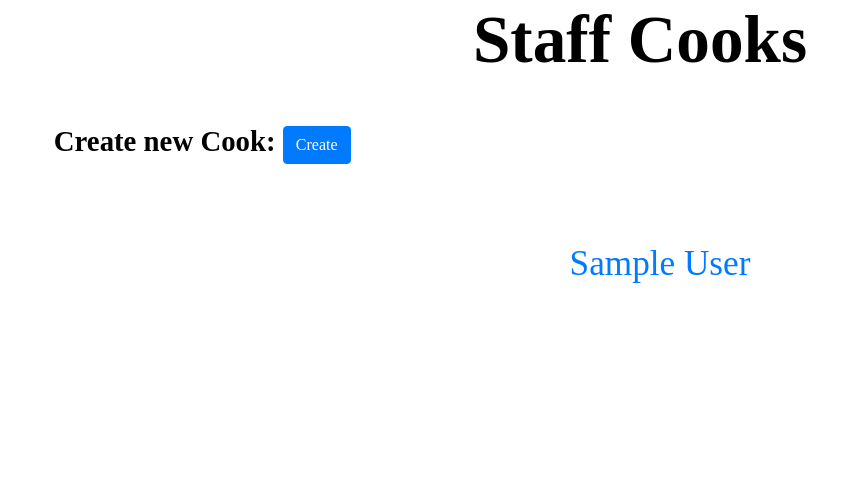
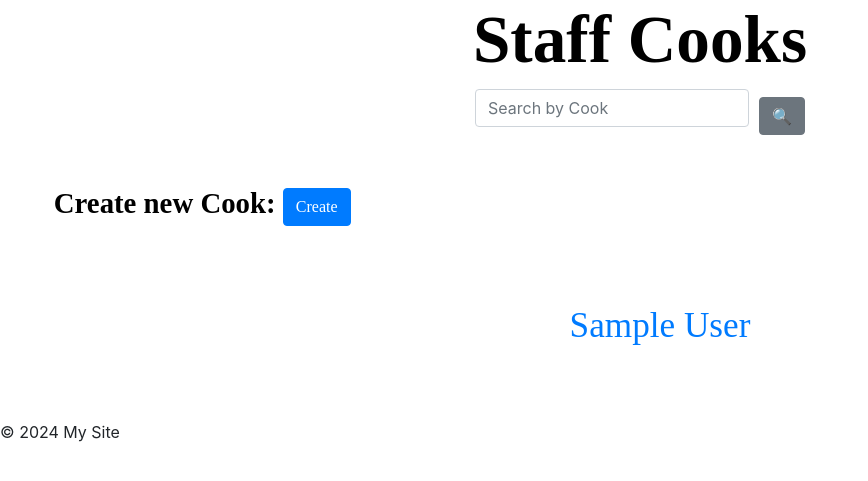
Before and after one commit to SemenetsSergii/Restaurant-Kitchen-Service, a Django app: page /kitchen/cook/ in a window 1280 px wide. Shown: the part 211-692 px from the top of the page, without its empty margins (0-868 px from the left). Run offline with Django 5.2, Linux system fonts and the light colour scheme; the visitor is signed in with stand-in values (Sample User, id 1); data comes from the database, SQL or seed files in the repository; data that the repository does not hold is empty; some libraries are stand-ins or nearby versions.

Commit message:
add search form for cook, dish & dish type

```diff
--- a/kitchen/forms.py
+++ b/kitchen/forms.py
@@ -37,3 +37,42 @@ def validation_year_of_experience(years_of_experience: int) -> int:
     elif years_of_experience < 0:
         raise ValidationError("The length of service should not be less than 0")
     return years_of_experience
+
+
+class CookSearchForm(forms.Form):
+    username = forms.CharField(
+        max_length=255,
+        required=False,
+        label="",
+        widget=forms.TextInput(
+            attrs={
+                "placeholder": "Search by Cook"
+            }
+        )
+    )
+
+
+class DishSearchForm(forms.Form):
+    name = forms.CharField(
+        max_length=255,
+        required=False,
+        label="",
+        widget=forms.TextInput(
+            attrs={
+                "placeholder": "Search by Dish"
+            }
+        )
+    )
+
+
+class DishTypeSearchForm(forms.Form):
+    name = forms.CharField(
+        max_length=255,
+        required=False,
+        label="",
+        widget=forms.TextInput(
+            attrs={
+                "placeholder": "Search by Dish Type"
+            }
+        )
+    )
--- a/kitchen/views.py
+++ b/kitchen/views.py
@@ -11,7 +11,13 @@ from .models import (
     Dish,
     DishType
 )
-from .forms import CookCreateForm, CookYearUpdateForm
+from .forms import (
+    CookCreateForm,
+    CookYearUpdateForm,
+    CookSearchForm,
+    DishSearchForm,
+    DishTypeSearchForm,
+)
 
 
 @login_required
@@ -36,6 +42,23 @@ class DishTypeListView(LoginRequiredMixin, generic.ListView):
     context_object_name = "dish_type_list"
     paginate_by = 5
 
+    def get_context_data(self, *, object_list=None, **kwargs):
+        context = super(DishTypeListView, self).get_context_data(**kwargs)
+        name = self.request.GET.get("name", "")
+        context["search_form"] = DishTypeSearchForm(
+            initial={"name": name}
+        )
+        return context
+
+    def get_queryset(self):
+        queryset = DishType.objects.all()
+        form = DishTypeSearchForm(self.request.GET)
+
+        if form.is_valid():
+            return queryset.filter(
+                name__icontains=form.cleaned_data["name"]
+            )
+        return queryset
 
 class DishTypeCreateView(LoginRequiredMixin, generic.edit.CreateView):
     model = DishType
@@ -86,6 +109,24 @@ class DishListView(LoginRequiredMixin, generic.ListView):
     context_object_name = "dish_list"
     paginate_by = 5
 
+    def get_context_data(self, *, object_list=None, **kwargs):
+        context = super(DishListView, self).get_context_data(**kwargs)
+        name = self.request.GET.get("name", "")
+        context["search_form"] = DishSearchForm(
+            initial={"name": name}
+        )
+        return context
+
+    def get_queryset(self):
+        queryset = Dish.objects.select_related("dish_type")
+        form = DishSearchForm(self.request.GET)
+
+        if form.is_valid():
+            return queryset.filter(
+                name__icontains=form.cleaned_data["name"]
+            )
+        return queryset
+
 
 class DishCreateView(LoginRequiredMixin, generic.CreateView):
     model = Dish
@@ -132,6 +173,25 @@ class CookListView(LoginRequiredMixin, generic.ListView):
     template_name = "kitchen/cook_list.html"
     paginate_by = 5
 
+    def get_context_data(self, *, object_list=None, **kwargs):
+        context = super(CookListView, self).get_context_data(**kwargs)
+        username = self.request.GET.get("username", "")
+
+        context["search_form"] = CookSearchForm(
+            initial={"username": username}
+        )
+        return context
+
+    def get_queryset(self):
+        queryset = Cook.objects.all()
+        form = CookSearchForm(self.request.GET)
+
+        if form.is_valid():
+            return queryset.filter(
+                username__icontains=form.cleaned_data["username"]
+            )
+        return queryset
+
 
 class CookDetailView(LoginRequiredMixin, generic.DetailView):
     model = Cook
--- a/static/scc/style.css
+++ b/static/scc/style.css
@@ -111,3 +111,21 @@ pagination {
     font-size: calc(1em + 1vw);
     border-radius: 30px;
 }
+
+.search-form-container {
+    margin: auto 0px;
+    display: flex;
+    justify-content: center;
+    align-items: center;
+
+}
+
+.search-form-container form {
+    display: flex;
+    flex-direction: row;
+    align-items: center;
+}
+
+.search-form-container input[type="submit"] {
+    margin-left: 10px;
+}
--- a/templates/base.html
+++ b/templates/base.html
@@ -37,5 +37,7 @@
 </div>
 </div>
 </body>
-
+    <footer>
+        &copy; 2024 My Site
+    </footer>
 </html>
--- a/templates/kitchen/cook_list.html
+++ b/templates/kitchen/cook_list.html
@@ -1,12 +1,18 @@
 {% extends "base.html" %}
+{% load crispy_forms_filters %}
 {% block content %}
-  <h1 class="header-menu">Staff Cooks
+  <h1 class="header-menu">Staff Cooks</h1>
+      <div class="search-form-container">
+    <form method="get" action="" class="form-inline">
+      {{ search_form|crispy }}
+      <input type="submit" class="btn btn-secondary" value="🔍">
+    </form>
+  </div>
     {% if user.is_superuser %}
       <h2 class="header-create">Create new Cook: <a href="{% url 'kitchen:cook-create' %}" class="btn btn-primary link-to-page">
         Create</a>
       </h2>
     {% endif %}
-  </h1>
   <div class="cook-list">
   {% if cook_list %}
     <ul>
```
Also changed, not shown: templates/kitchen/dish_list.html (+10 -1 lines), templates/kitchen/dish_type_list.html (+7 -0 lines).
